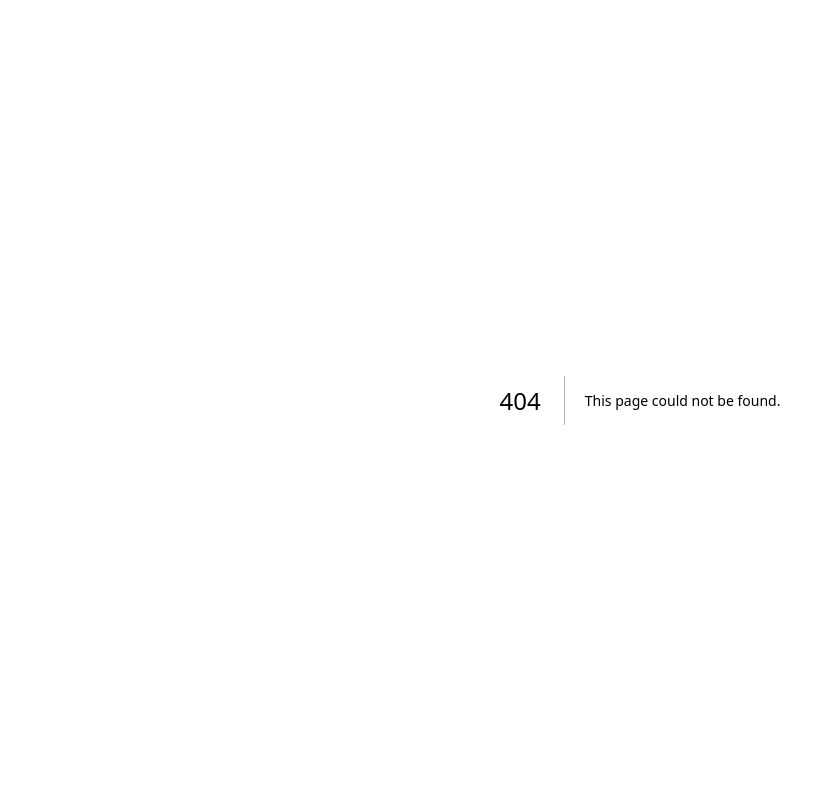
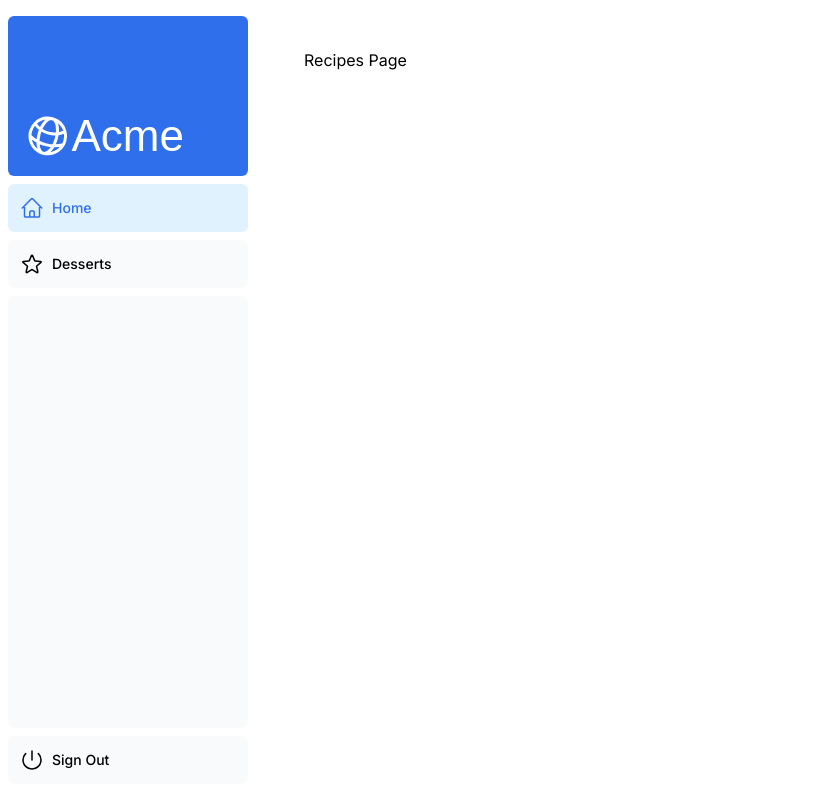
Before and after one commit to ewangsawidjaya/nextjs-recipe, a Next.js app: page /recipes in a window 1280 px wide. Before the commit this address had no page. Shown: the whole page, without its empty margins (0-835 px from the left). Built offline with nearby package versions, Linux system fonts and the light colour scheme; a web font is replaced by a local one.

Commit message:
add recipe page and dessert page

```diff
--- /dev/null
+++ b/app/recipes/desserts/page.tsx
@@ -0,0 +1,3 @@
+export default function Page(){
+    return <p>Desserts Page</p>
+}
--- /dev/null
+++ b/app/recipes/layout.tsx
@@ -0,0 +1,12 @@
+import SideNav from '@/app/ui/recipes/sidenav';
+
+export default function Layout({ children }: { children: React.ReactNode }) {
+  return (
+    <div className="flex h-screen flex-col md:flex-row md:overflow-hidden">
+      <div className="w-full flex-none md:w-64">
+        <SideNav />
+      </div>
+      <div className="flex-grow p-6 md:overflow-y-auto md:p-12">{children}</div>
+    </div>
+  );
+}
--- /dev/null
+++ b/app/recipes/page.tsx
@@ -0,0 +1,3 @@
+export default function Page(){
+    return <p>Recipes Page</p>
+}
--- a/app/ui/dashboard/nav-links.tsx
+++ /dev/null
@@ -1,37 +0,0 @@
-import {
-  UserGroupIcon,
-  HomeIcon,
-  DocumentDuplicateIcon,
-} from '@heroicons/react/24/outline';
-
-// Map of links to display in the side navigation.
-// Depending on the size of the application, this would be stored in a database.
-const links = [
-  { name: 'Home', href: '/dashboard', icon: HomeIcon },
-  {
-    name: 'Invoices',
-    href: '/dashboard/invoices',
-    icon: DocumentDuplicateIcon,
-  },
-  { name: 'Customers', href: '/dashboard/customers', icon: UserGroupIcon },
-];
-
-export default function NavLinks() {
-  return (
-    <>
-      {links.map((link) => {
-        const LinkIcon = link.icon;
-        return (
-          <a
-            key={link.name}
-            href={link.href}
-            className="flex h-[48px] grow items-center justify-center gap-2 rounded-md bg-gray-50 p-3 text-sm font-medium hover:bg-sky-100 hover:text-blue-600 md:flex-none md:justify-start md:p-2 md:px-3"
-          >
-            <LinkIcon className="w-6" />
-            <p className="hidden md:block">{link.name}</p>
-          </a>
-        );
-      })}
-    </>
-  );
-}
--- a/app/ui/dashboard/cards.tsx
+++ b/app/ui/recipes/cards.tsx
@@ -4,7 +4,7 @@
   UserGroupIcon,
   InboxIcon,
 } from '@heroicons/react/24/outline';
-import { lusitana } from '@/app/ui/fonts';
+import { lusitana } from '@/app/ui/fonts'; // Import the missing module
 
 const iconMap = {
   collected: BanknotesIcon,
--- /dev/null
+++ b/app/ui/recipes/nav-links.tsx
@@ -0,0 +1,47 @@
+'use client';
+
+import {
+  UserGroupIcon,
+  HomeIcon,
+  StarIcon,
+} from '@heroicons/react/24/outline';
+import Link from 'next/link';
+import { usePathname } from 'next/navigation';
+import clsx from 'clsx';
+
+// Map of links to display in the side navigation.
+// Depending on the size of the application, this would be stored in a database.
+const links = [
+  { name: 'Home', href: '/recipes', icon: HomeIcon },
+  {
+    name: 'Desserts',
+    href: '/recipes/desserts',
+    icon: StarIcon,
+  },
+];
+
+export default function NavLinks() {
+  const pathName = usePathname();
+  return (
+    <>
+      {links.map((link) => {
+        const LinkIcon = link.icon;
+        return (
+          <Link
+            key={link.name}
+            href={link.href}
+            className={clsx(
+              'flex h-[48px] grow items-center justify-center gap-2 rounded-md bg-gray-50 p-3 text-sm font-medium hover:bg-sky-100 hover:text-blue-600 md:flex-none md:justify-start md:p-2 md:px-3',
+              {
+                'bg-sky-100 text-blue-600': pathName === link.href,
+              },
+            )}
+          >
+            <LinkIcon className="w-6" />
+            <p className="hidden md:block">{link.name}</p>
+          </Link>
+        );
+      })}
+    </>
+  );
+}
--- a/app/ui/dashboard/sidenav.tsx
+++ b/app/ui/recipes/sidenav.tsx
@@ -1,5 +1,5 @@
 import Link from 'next/link';
-import NavLinks from '@/app/ui/dashboard/nav-links';
+import NavLinks from '@/app/ui/recipes/nav-links';
 import AcmeLogo from '@/app/ui/acme-logo';
 import { PowerIcon } from '@heroicons/react/24/outline';
 
```
Also changed, not shown: app/ui/recipes/latest-invoices.tsx (renamed from app/ui/dashboard/latest-invoices.tsx), app/ui/recipes/revenue-chart.tsx (renamed from app/ui/dashboard/revenue-chart.tsx).
